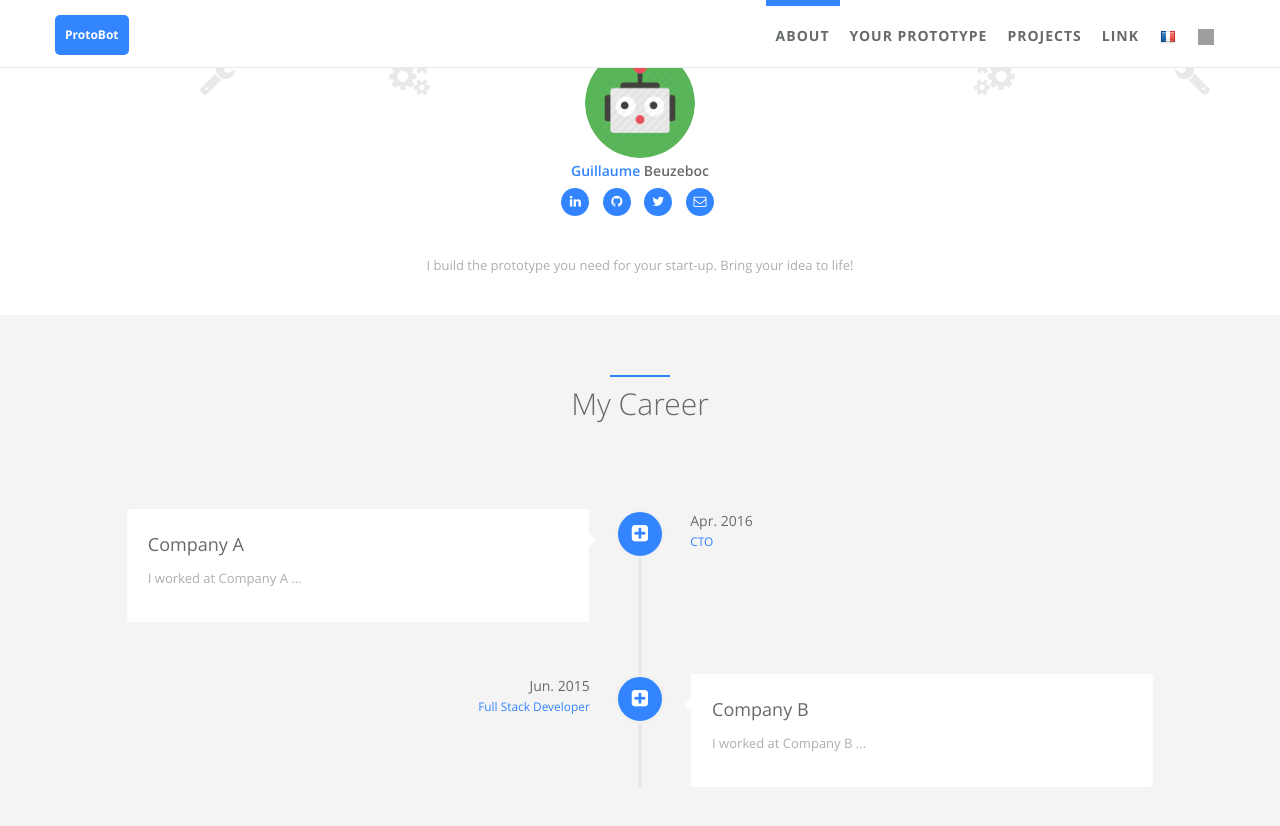
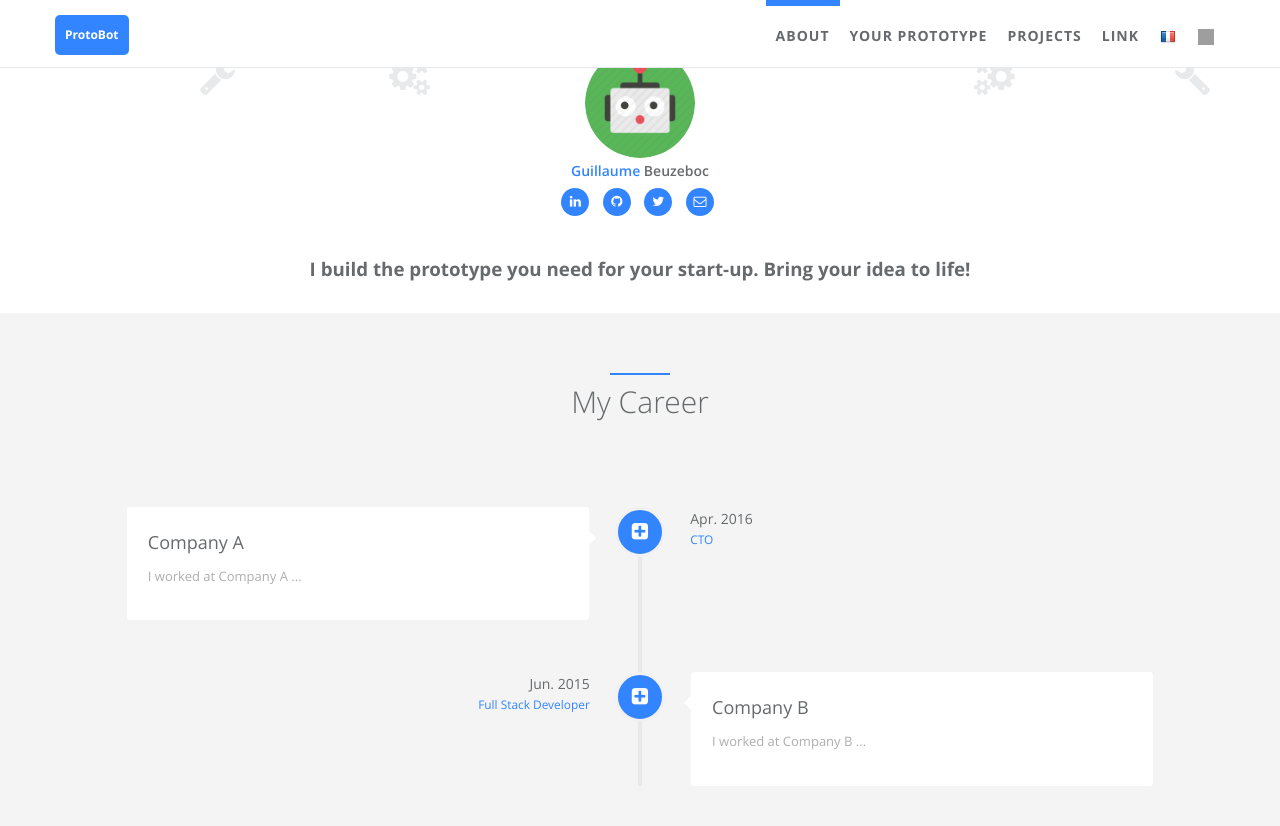
Before and after one commit to Guillaumebeuzeboc/ProtoBot, a Jekyll site: the page built from index.html, in a window 1280 px wide and 900 px high, scrolled down 567 px. Shown: the top 826 px of the window. Built offline with Jekyll 4.4.1, drawn with Linux system fonts in a browser that asks for light colours; grey boxes are pictures that could not be loaded.

Commit message:
feat(formating): description formating

```diff
--- a/_config.yml
+++ b/_config.yml
@@ -28,7 +28,7 @@ author:  # change following line to your infomation.
   skill_icon2:
     - name: fa-cogs
     - name: fa-wrench
-  desc: Introduce myself will be here.  # Describe yourself.
+  desc: Introduce here.  # Describe yourself.
 
 # comment
 disqus:  # if you wanna comment feature, go to https://disqus.com/ to get your configuration; if not, comment following two lines.
--- a/_includes/sections/about.html
+++ b/_includes/sections/about.html
@@ -58,7 +58,7 @@
     </div>
     <div class="row">
         <div class="col-lg-8 col-lg-offset-2 text-center m-t-lg m-b-lg wow zoomIn">
-            <p><span data-i18n="about_me.des">{{ site.author.desc }}</span></p>
+            <strong><big><big><span data-i18n="about_me.des">{{ site.author.desc }}</span></big></big></strong>
         </div>
     </div>
 </div>
```
